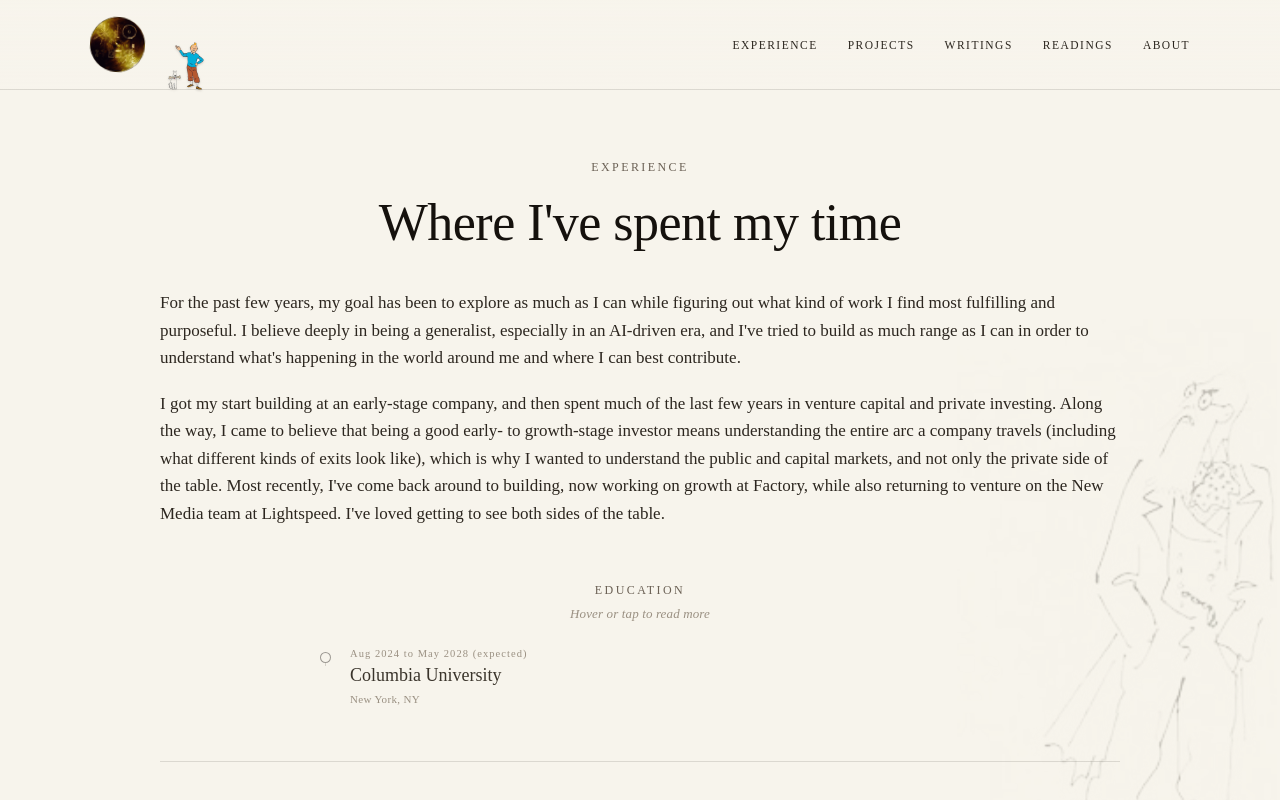
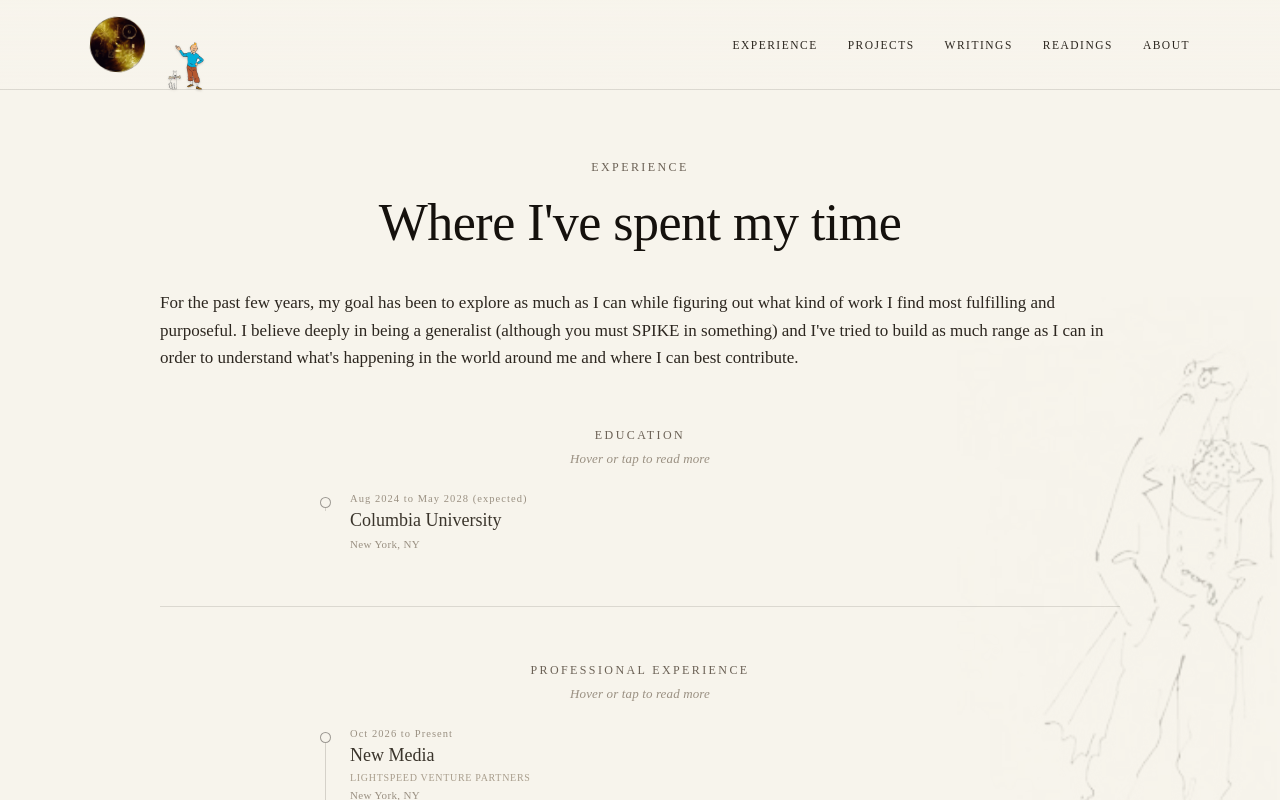
Before and after one commit to veronicas-world/aboutme, a Next.js app: page /experience in a window 1280 px wide. Shown: the top 800 px of the page. Built offline with nearby package versions, Linux system fonts and the light colour scheme.

Commit message:
Experience intro: generalist line

```diff
--- a/src/content/site.ts
+++ b/src/content/site.ts
@@ -91,7 +91,7 @@ export const writingTeaser = {
 // ---- EXPERIENCE -----------------------------------------------------------
 // Intro shown at the top of the Experience page. EDIT freely.
 export const experienceIntro =
-  "For the past few years, my goal has been to explore as much as I can while figuring out what kind of work I find most fulfilling and purposeful. I believe deeply in being a generalist, especially in an AI-driven era, and I've tried to build as much range as I can in order to understand what's happening in the world around me and where I can best contribute.\n\nI got my start building at an early-stage company, and then spent much of the last few years in venture capital and private investing. Along the way, I came to believe that being a good early- to growth-stage investor means understanding the entire arc a company travels (including what different kinds of exits look like), which is why I wanted to understand the public and capital markets, and not only the private side of the table. Most recently, I've come back around to building, now working on growth at Factory, while also returning to venture on the New Media team at Lightspeed. I've loved getting to see both sides of the table.";
+  "For the past few years, my goal has been to explore as much as I can while figuring out what kind of work I find most fulfilling and purposeful. I believe deeply in being a generalist (although you must SPIKE in something) and I've tried to build as much range as I can in order to understand what's happening in the world around me and where I can best contribute.";
 
 export const experience = [
   {
```
